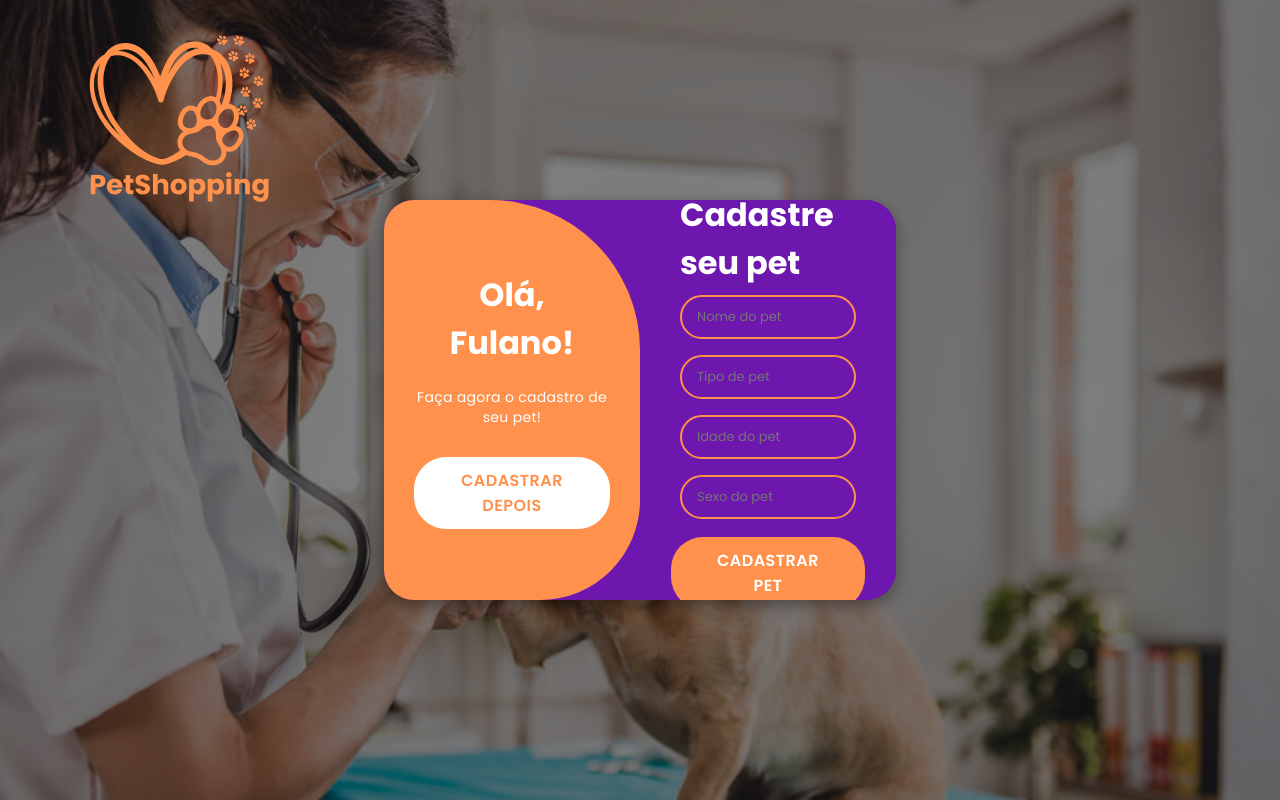
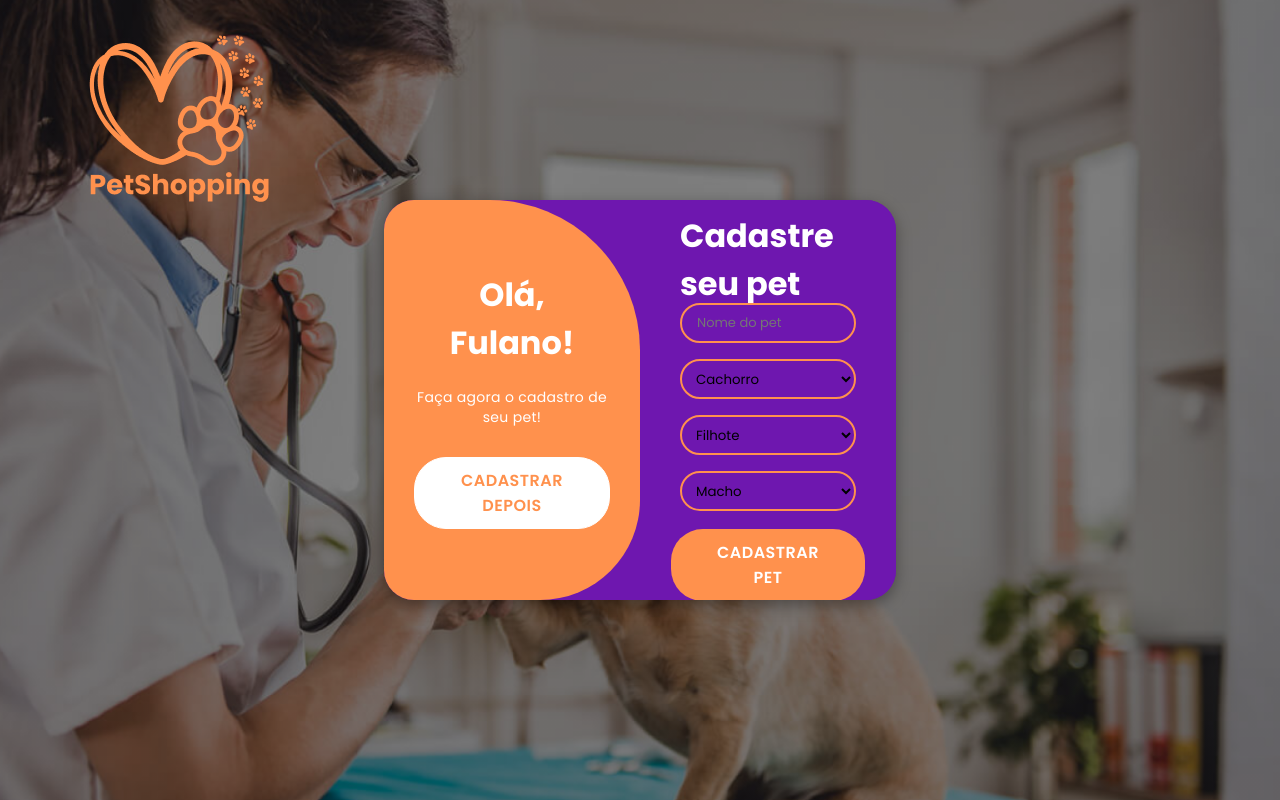
Before and after one commit to nvpetri/PetShop, a plain HTML site: page pages/cadastro.html in a window 1280 px wide. Drawn offline with Linux system fonts and the light colour scheme.

Commit message:
correcoes

```diff
--- a/css/teste.css
+++ b/css/teste.css
@@ -107,6 +107,7 @@ h1{
 .container input {
     background-color: transparent;
     border: solid 2px #FF914D;
+    height: 5vh;
     margin: 8px 0;
     padding: 10px 15px;
     font-size: 13px;
@@ -230,3 +231,22 @@ h1{
 .button{
     text-decoration: none;
 }
+
+.form-select{
+    width: 100%;
+    height: 5vh;
+    border-radius: 32px;
+    padding: 10px;
+    border: solid 2px #FF914D;
+    background-color: transparent;
+    margin: 8px 0;
+}
+
+.inputs{
+    height: 70%;
+    width: 100%;
+    display: flex;
+    align-items: center;
+    justify-content: center;
+    flex-direction: column;
+}
--- a/pages/cadastro.html
+++ b/pages/cadastro.html
@@ -24,11 +24,25 @@
         <div class="form-container sign-up">
             <form>
                 <h1>Cadastre seu pet</h1>
-                <input type="text" placeholder="Nome do pet">
-                <input type="text" placeholder="Tipo de pet">
-                <input type="email" placeholder="Idade do pet">
-                <input type="password" placeholder="Sexo do pet">
-                <button class="button">Cadastrar Pet</button>
+                <div class="inputs">
+                    <input type="text" placeholder="Nome do pet">
+                    <select class="form-select" aria-label="Tipo de pet">
+                        <option value="1">Cachorro</option>
+                        <option value="2">Gato</option>
+                        <option value="3">Hamster</option>
+                    </select>
+                    <select class="form-select" aria-label="Idade do pet">
+                        <option value="1">Filhote</option>
+                        <option value="2">Jovem adulto</option>
+                        <option value="3">Adulto</option>
+                        <option value="4">Geriátrico </option>
+                    </select>
+                    <select class="form-select" aria-label="Sexo do pet">
+                        <option value="1">Macho</option>
+                        <option value="2">Fêmea</option>
+                    </select>
+                    <button class="button">Cadastrar Pet</button>
+                </div>
             </form>
         </div>
         <div class="toggle-container">
```
